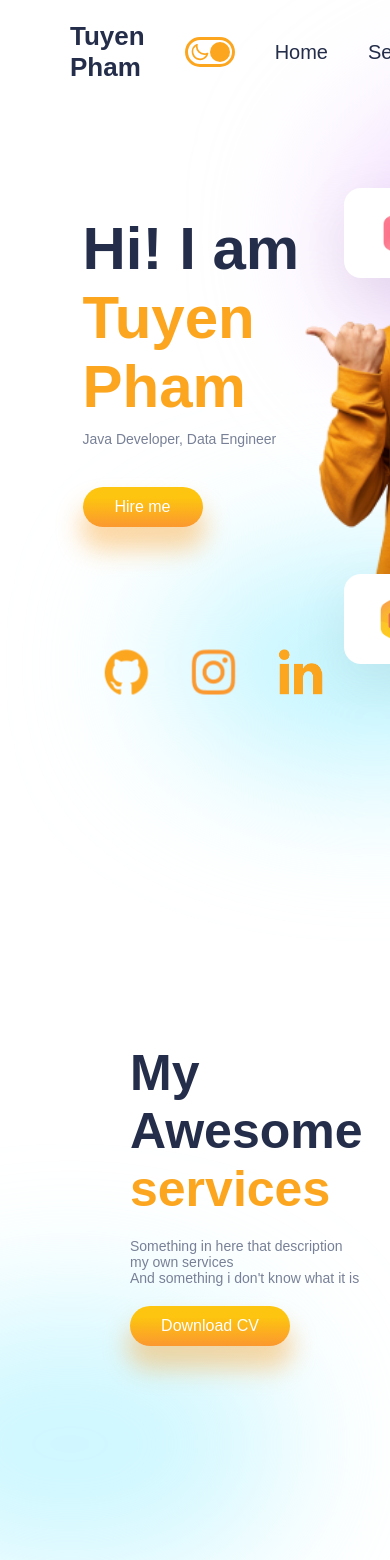
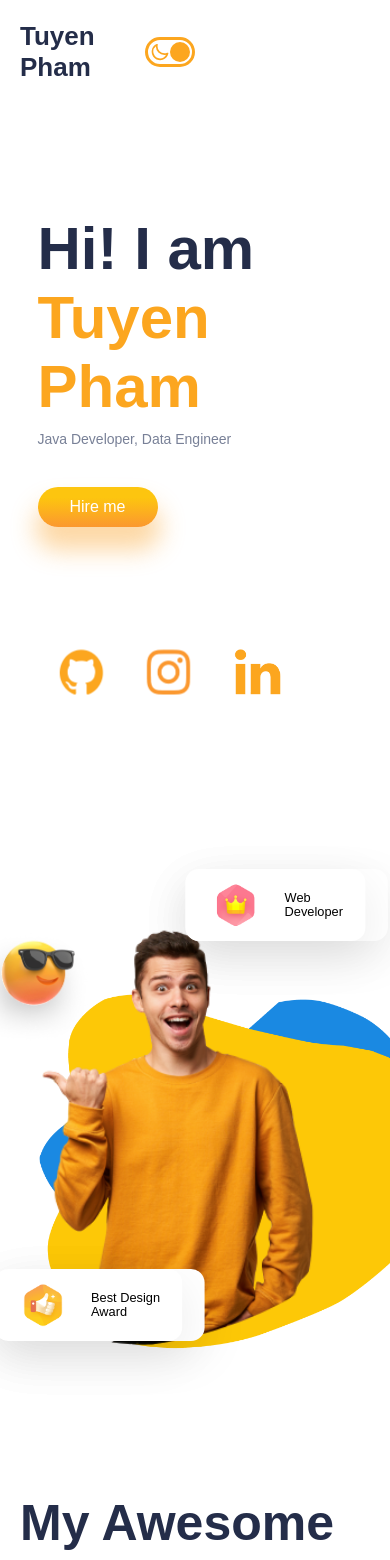
Before and after one commit to tuyentac95/my-portfolio, a React (Create React App) app: page / in a window 390 px wide. Shown: the top 1560 px of the page. Built offline with nearby package versions, Linux system fonts and the light colour scheme; a web font is replaced by a local one.

Commit message:
add responsive setting

```diff
--- a/src/App.css
+++ b/src/App.css
@@ -33,3 +33,9 @@
     color: var(--orange);
     border: 1px solid var(--orange);
 }
+
+@media screen and (max-width: 480px) {
+    .App{
+        padding: 0.5rem 1rem;
+    }
+}
--- a/src/components/Card/Card.css
+++ b/src/components/Card/Card.css
@@ -38,3 +38,10 @@
     transform: scale(1.1);
     cursor: pointer;
 }
+
+@media screen and (max-width: 480px) {
+    .card{
+        width: auto;
+    }
+
+}
--- a/src/components/Contact/Contact.css
+++ b/src/components/Contact/Contact.css
@@ -37,3 +37,15 @@ textarea{
     top: 1rem;
     left: 8rem;
 }
+
+@media screen and (max-width: 480px) {
+    .contact-form{
+        padding: 0;
+        flex-direction: column;
+        gap: 5rem;
+        height: 40rem;
+    }
+    .c-right .user{
+        width: 16rem;
+    }
+}
--- a/src/components/Experience/Experience.css
+++ b/src/components/Experience/Experience.css
@@ -45,3 +45,9 @@
 .achievement span:nth-of-type(2){
     color: var(--orange);
 }
+
+@media screen and (max-width: 480px) {
+    .experience{
+        transform: scale(0.7);
+    }
+}
--- a/src/components/Footer/Footer.css
+++ b/src/components/Footer/Footer.css
@@ -21,3 +21,13 @@
     display: flex;
     gap: 2rem;
 }
+
+@media screen and (max-width: 480px) {
+    .f-content{
+        transform: scale(0.7);
+        margin-top: 3rem;
+    }
+    .f-icons{
+        margin-top: -1rem;
+    }
+}
--- a/src/components/Services/Service.css
+++ b/src/components/Services/Service.css
@@ -53,3 +53,21 @@
     top: 13rem;
     left: -14rem;
 }
+
+@media screen and (max-width: 480px) {
+    .services{
+        margin-top: 0;
+        flex-direction: column;
+        gap: 5rem;
+        height: 66rem;
+        padding: 0;
+    }
+    .cards{
+        display: flex;
+        flex-direction: column;
+        gap: 17rem;
+    }
+    .cards>*{
+        position: static;
+    }
+}
--- a/src/components/Services/Services.js
+++ b/src/components/Services/Services.js
@@ -33,7 +33,7 @@ const Services = () => {
         }}>
           <Card emoji={Heart}
                 heading={'Design'}
-                detail={"Figma, Sketch, Photoshop, Adobe"}/>
+                detail={"Figma, Sketch, Photoshop, Adobe, Figma, Sketch, Photoshop, Adobe"}/>
         </div>
 
         <div style={{
@@ -42,7 +42,7 @@ const Services = () => {
         }}>
           <Card emoji={Glasses}
                 heading={'Developer'}
-                detail={"Java, Scala, Javascript"}/>
+                detail={"Java, Scala, Javascrip, Figma, Sketch, Photoshop, Adobet"}/>
         </div>
 
         <div style={{
@@ -51,7 +51,7 @@ const Services = () => {
         }}>
           <Card emoji={Humble}
                 heading={'UI/UX'}
-                detail={"Something in UI UX but i don't know "}/>
+                detail={"Something in UI UX but i don't know, Figma, Sketch, Photoshop, Adobe "}/>
         </div>
 
         <div className="blur s-blur2" style={{
--- a/src/components/Testimonials/Testimonials.css
+++ b/src/components/Testimonials/Testimonials.css
@@ -72,3 +72,14 @@
 .t-wrapper .swiper-pagination-bullet-active{
     background: var(--orange);
 }
+
+@media screen and (max-width: 480px) {
+    .t-wrapper{
+        padding: 0;
+    }
+    .testimonial>img{
+        width: 70px;
+        height: 70px;
+    }
+
+}
--- a/src/components/Works/Works.css
+++ b/src/components/Works/Works.css
@@ -86,3 +86,24 @@
     left: 14rem;
     top: 6rem;
 }
+
+@media screen and (max-width: 480px) {
+    .works{
+        flex-direction: column;
+        height: 55rem;
+        padding: 0;
+        gap: 5rem
+    }
+    .w-right{
+        display: flex;
+        align-items: flex-start;
+        justify-content: start;
+        transform: scale(0.7);
+    }
+    .w-mainCircle{
+        position: static;
+    }
+    .w-backCircle{
+        left: 8rem!important;
+    }
+}
--- a/src/components/intro/Intro.css
+++ b/src/components/intro/Intro.css
@@ -104,3 +104,22 @@
     left: 56%;
     filter: blur(72px);
 }
+
+@media screen and (max-width: 480px) {
+    .intro{
+        flex-direction: column;
+        height: 64rem;
+        gap: 7rem;
+    }
+    .i-right{
+        transform: scale(0.8);
+        left: -3rem;
+    }
+    .i-right .blur{
+        display: none;
+    }
+    .floating-div:nth-of-type(1){
+        top: -7rem !important;
+
+    }
+}
--- a/src/components/intro/Intro.js
+++ b/src/components/intro/Intro.js
@@ -40,10 +40,10 @@ const Intro = () => {
 
         <img src={glasses} alt=""/>
 
-        <div style={{top: '-4%', left: '68%'}}>
+        <div style={{top: '-4%', left: '68%'}} className="floating-div">
           <FloatingDiv image={Crown} txt1="Web" txt2="Developer"/>
         </div>
-        <div style={{top: '18rem', left: '0rem'}}>
+        <div style={{top: '18rem', left: '0rem'}} className="floating-div">
           <FloatingDiv image={thumb} txt1="Best Design" txt2="Award"/>
         </div>
         <div className="blur" style={{background: "rgb(238 210 255"}}/>
--- a/src/components/navbar/Navbar.css
+++ b/src/components/navbar/Navbar.css
@@ -38,3 +38,12 @@
 .n-button{
     flex: 2;
 }
+
+@media screen and (max-width: 480px) {
+    .n-list{
+        display: none;
+    }
+    .n-button{
+        display: none;
+    }
+}
```
